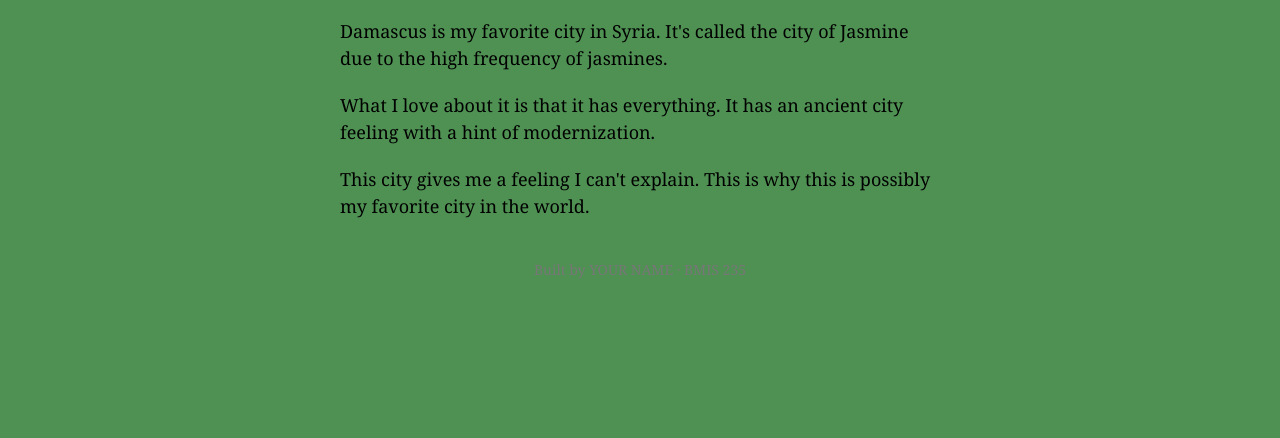
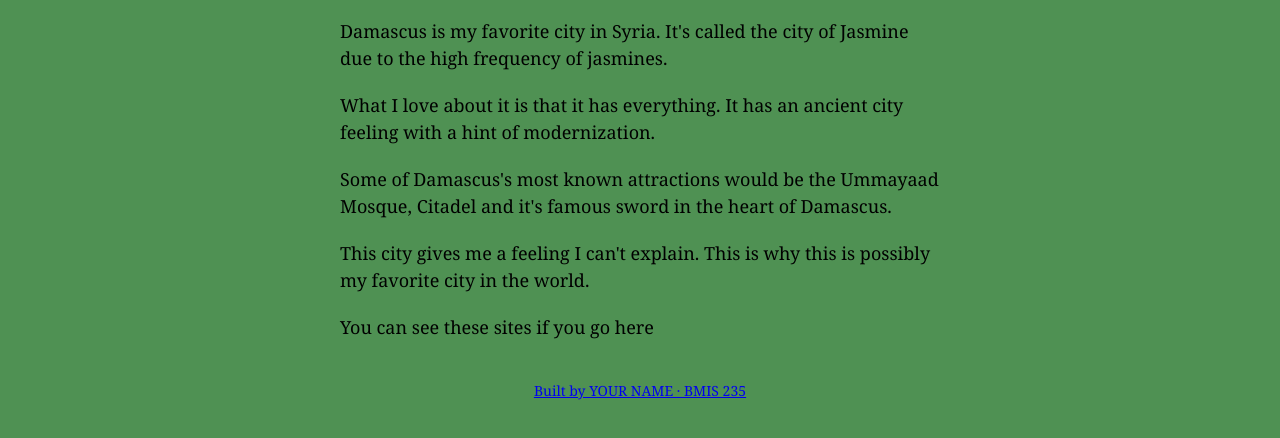
Before and after one commit to kusaibatiyassin1-oss/bmis235-html-3-, a plain HTML site: page Damascus.html in a window 1280 px wide. Shown: the part 238-676 px from the top of the page. Drawn offline with Linux system fonts and the light colour scheme.

Commit message:
Update Damascus.html

```diff
--- a/Damascus.html
+++ b/Damascus.html
@@ -29,9 +29,11 @@
 <h1>Damascus</h1>
 <p>Damascus is my favorite city in Syria. It's called the city of Jasmine due to the high frequency of jasmines.</p>
   <p>  What I love about it is that it has everything. It has an ancient city feeling with a hint of modernization.</p>
+  <p> Some of Damascus's most known attractions would be the Ummayaad Mosque, Citadel and it's famous sword in the heart of Damascus.  </p>
 <p>This city gives me a feeling I can't explain. This is why this is possibly my favorite city in the world. </p>
+<p> You can see these sites if you go here <a href="https://www.shutterstock.com/search/damascus-city-view?dd_referrer=https%3A%2F%2Fwww.google.com%2F"> </a><p/>
 
-<!-- Footer: fill in your name -->
+  <a href="https://visitdamascussyria.com/gallery/idlib-city-north-syria/">
 <footer>Built by YOUR NAME &middot; BMIS 235</footer>
 
 </body>
```
